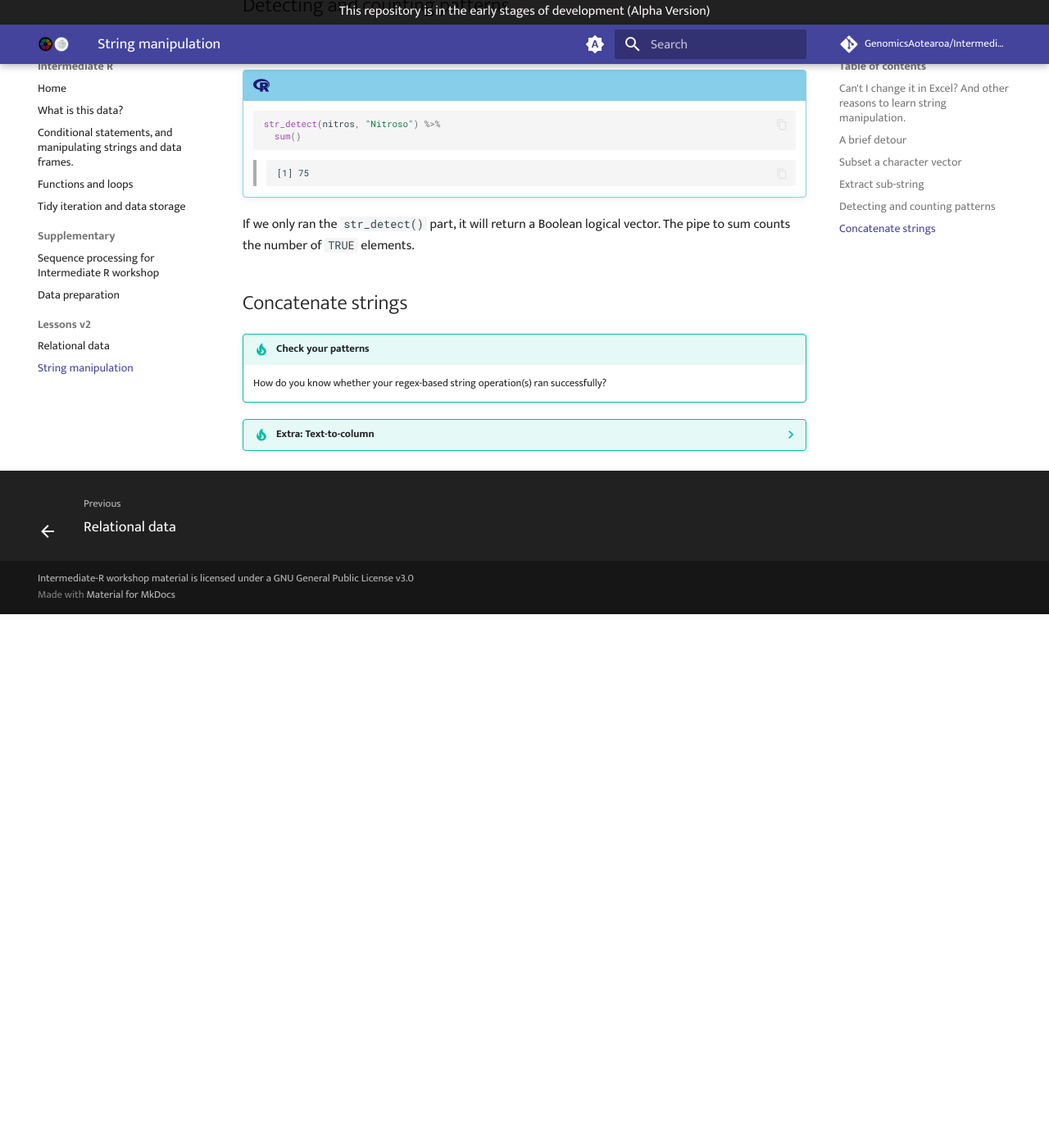
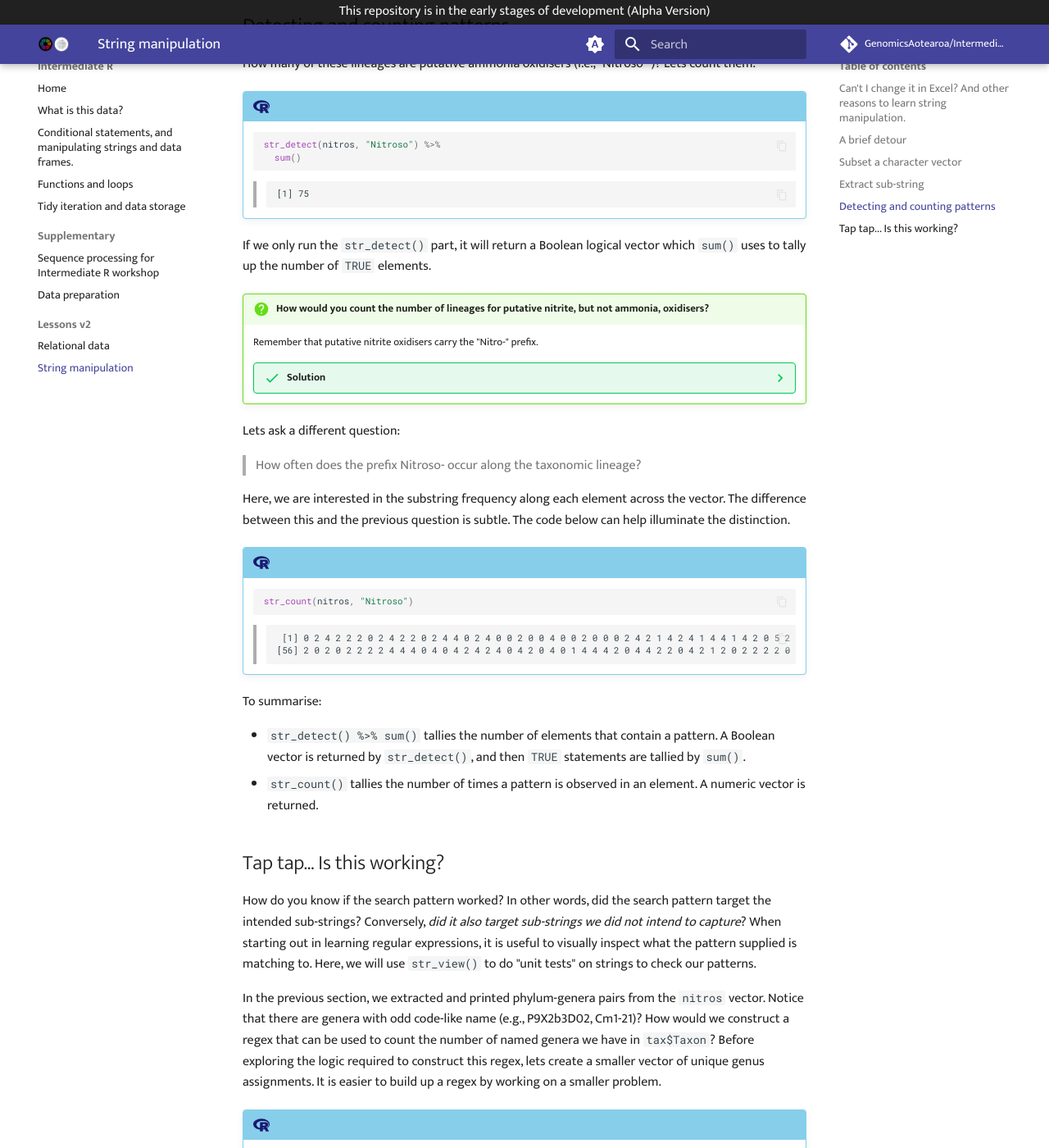
Before and after one commit to GenomicsAotearoa/Intermediate-R, an MkDocs documentation site: the page built from docs/lessons_v2/2.string_manipulation.md, in a window 1280 px wide and 1400 px high, scrolled down 4138 px. Shown: the whole window at 82% size. Built offline with MkDocs 1.6.1 and Material for MkDocs 9.7.7, drawn with Linux system fonts in a browser that asks for light colours; comment, search, counter and statistics services are not loaded; before the commit the page ends 4887 px from its top, so only the background shows below that; some of the changed text lies outside the part shown.

Commit message:
completed string manipulation

````diff
--- a/docs/lessons_v2/2.string_manipulation.md
+++ b/docs/lessons_v2/2.string_manipulation.md
@@ -19,7 +19,7 @@
 
 This lesson will take a brief sojourn from *exploratory data analyses* and explore the realm of string-based methods in R via the **stringr** package. For this lesson, we will constrain our explorations using the following biological context:
 
-> A characteristic of estuarine sediment (where this data originated from) is its active nitrogen-cycling members of the prokaryotic community. For those participating in ammonia or nitrite oxidation, their lineages often have the prefix "Nitroso-" for ammonia oxidisers and "Nitro-" for nitrite oxidisers. However, specific lineages within these groups (assigned at varying taxonomic levels) bear the prefix but do not harbour the necessary genetic machinery for this function.
+> A characteristic of estuarine sediment (where this data originated from) is its active nitrogen-cycling members of the prokaryotic community. For those participating in ammonia or nitrite oxidation, their lineages often have the prefix "Nitroso-" for putative ammonia oxidisers and "Nitro-" for putative nitrite oxidisers. However, specific lineages within these groups (assigned at varying taxonomic levels) bear the prefix but do not harbour the necessary genetic machinery for this function.
 
 The above forms the boundary around the data which we will use for this lesson. Here, we will explore a group of functions at an abstract level. We aim to provide awareness to a set of tools to manipulate (i.e., search, subset, substitute) strings. Alongside that, we want you to be comfortable in constructing regular expressions. This can be daunting if you are new to them. However, we like you to keep in mind that it is both an engineering problem (maximising efficiency with pattern captures) and an art form (being creative and playful to adapt to situations). We stress that there are multiple ways (even within the same framework) to obtain similar results. Some functions are Swiss-army knives when paired with the right regex patterns.
 
@@ -110,7 +110,7 @@
 
     ```r
     # Extract phylum and genus level assignments and sort unique outputs
-    str_replace(nitros, ".+p__([^;]+);.+g__([^;]+).+", "Phylum: \\1, Genus: \\2") %>%
+    str_replace(nitros, ".+p__([^;]+);.+g__([^;]+).*", "Phylum: \\1, Genus: \\2") %>%
       unique() %>%
       str_sort()
     ```
@@ -143,9 +143,18 @@
 
 ??? question "How would you fix the issue in point 2?"
 
-    Add a `str_subset()` prior to `str_replace()` and use the genus prefix `g__` to retain all taxonomies with valid genera assignments.
+    Prior to `str_replace()`, add a `str_subset()` and use the genus prefix `g__` to retain all taxonomies with valid genera assignments.
 
-Notice the subtle change in regex of `.+` to `.*`? Where `.+` means "anything more than once", `.*` means "anything more than zero times". Although the change is subtle enough that it will provide the desired output most times. If you did not use `*`, the output will look slightly weird where there are seemingly duplicates but one of them missing a letter at the end. Try it to see for your self!
+    !!! r-project "code"
+
+        ```r
+        str_subset(nitros, "g__") %>%
+          str_replace(".+p__([^;]+);.+g__([^;]+).*", "Phylum: \\1, Genus: \\2") %>%
+          unique() %>%
+          str_sort()
+        ```
+
+Notice the subtle change in the regex from `.+` to `.*` at the end of the pattern? The combination `.+` means "anything more than **once**", whereas `.*` means "anything more than **zero times**". Most of the time, either pattern will create the desired output. However, in this example, the result will look strange if `+` was used instead of `*`. Try it to see for yourself what the difference is.
 
 ## Detecting and counting patterns
 
@@ -162,121 +171,194 @@
     > [1] 75
     > ```
 
-If we only ran the `str_detect()` part, it will return a Boolean logical vector. The pipe to sum counts the number of `TRUE` elements.
+If we only run the `str_detect()` part, it will return a Boolean logical vector which `sum()` uses to tally up the number of `TRUE` elements.
 
-## Concatenate strings
+!!! question "How would you count the number of lineages for putative nitrite, but not ammonia, oxidisers?"
 
+    Remember that putative nitrite oxidisers carry the "Nitro-" prefix.
+
+    ??? success "Solution"
+
+        Given that the entirety of `nitros` contains sequence variants that have `"Nitro"` somewhere along it's assigned lineage, we need only count those that **do not** contain `"Nitroso"`.
+
+        !!! r-project "code"
+
+            ```r
+            str_detect(nitros, "Nitroso", negate = TRUE) %>%
+              sum()
+            ```
+
+Lets ask a different question:
+
+> How often does the prefix Nitroso- occur along the taxonomic lineage?
+
+Here, we are interested in the substring frequency along each element across the vector. The difference between this and the previous question is subtle. The code below can help illuminate the distinction.
+
+!!! r-project "code"
+
+    ```r
+    str_count(nitros, "Nitroso")
+    ```
+
+    > ```
+    >  [1] 0 2 4 2 2 2 0 2 4 2 2 0 2 4 4 0 2 4 0 0 2 0 0 4 0 0 2 0 0 0 2 4 2 1 4 2 4 1 4 4 1 4 2 0 5 2 0 0 2 1 2 0 0 0 0
+    > [56] 2 0 2 0 2 2 2 2 4 4 4 0 4 0 4 2 4 2 4 0 4 2 0 4 0 1 4 4 4 2 0 4 4 2 2 0 4 2 1 2 0 2 2 2 2 0 2 2 0 2 4 44
+    > ```
+
+To summarise:
+
+* `str_detect() %>% sum()` tallies the number of elements that contain a pattern. A Boolean vector is returned by `str_detect()`, and then `TRUE` statements are tallied by `sum()`.
+* `str_count()` tallies the number of times a pattern is observed in an element. A numeric vector is returned.
+
+## Tap tap... Is this working?
+
+How do you know if the search pattern worked? In other words, did the search pattern target the intended sub-strings? Conversely, *did it also target sub-strings we did not intend to capture*? When starting out in learning regular expressions, it is useful to visually inspect what the pattern supplied is matching to. Here, we will use `str_view()` to do "unit tests" on strings to check our patterns.
+
+In the previous section, we extracted and printed phylum-genera pairs from the `nitros` vector. Notice that there are genera with odd code-like name (e.g., P9X2b3D02, Cm1-21)? How would we construct a regex that can be used to count the number of named genera we have in `tax$Taxon`? Before exploring the logic required to construct this regex, lets create a smaller vector of unique genus assignments. It is easier to build up a regex by working on a smaller problem.
+
+!!! r-project "code"
+
+    ```r
+    genera <- str_extract(tax$Taxon, "g__[^;]+") %>%
+      unique()
+    ```
+
+Now lets work through the logic:
+
+??? question "What differentiates named genera from code-name genera?"
+
+    Named genera are words in a linguistic sense. They are also "names" where they start with an upper-case letter followed by a string of lower-case letters. Notice that there are no non-alphabet characters in them.
+
+Using our logic, we can construct this pattern `[A-Z][a-z]+` which means "any capital letter from A to Z next to any lower case letters from a to z more than once". Lets check how the pattern did:
+
+!!! r-project "code"
+
+    ```r
+    # Named genera starts with an upper-case letter, followed by multiple lower-case letters
+    str_view(genera, "[A-Z][a-z]+")
+
+    # And the tail
+    str_view(genera, "[A-Z][a-z]+") %>% tail()
+    ```
+
+    > ```
+    >  [1] │ g__<Chloroplast>
+    >  [2] │ g__<Woeseia>
+    >  [3] │ g__<Mitochondria>
+    >  [4] │ g__<Sva>1033
+    >  [7] │ g__<Parahaliea>
+    >  [8] │ g__<Actibacter>
+    >  [9] │ g__<Lutimonas>
+    > [10] │ g__<Robiginitalea>
+    > [11] │ g__<Anaerosolibacter>
+    > [13] │ g__<Aquibacter>
+    > [14] │ g__<Pseudophaeobacter>
+    > [15] │ g__<Flavirhabdus>
+    > [16] │ g__<Lutibacter>
+    > [17] │ g__<Candidatus>_<Fritschea>
+    > [18] │ g__<Sva>0081_sediment_group
+    > [19] │ g__<Halioglobus>
+    > [20] │ g__<Fusibacter>
+    > [21] │ g__<Erythrobacter>
+    > [22] │ g__<Limibacillus>
+    > [23] │ g__<Crassaminicella>
+    > ... and 213 more
+    > ```
+
+    > ```
+    > [281] │ g__<Gven>-F17
+    > [282] │ g__<Gaetbulibacter>
+    > [283] │ g__<Sneathiella>
+    > [285] │ g__<Thermomarinilinea>
+    > [286] │ g__<Dadabacteriales>
+    > [287] │ g__<Colwellia>
+    > [288] │ g__<Gemmatimonadaceae>
+    > [289] │ g__<Bacteroidetes>_vadinHA17
+    > [290] │ g__<Dechloromonas>
+    > [291] │ g__<Vicinamibacteraceae>
+    > [292] │ g__<Desulfobulbus>
+    > [293] │ g__<Pelagicoccus>
+    > [296] │ g__<Pirellula>
+    > [297] │ g__<Hyphomicrobium>
+    > [298] │ g__<Spirochaeta>_2
+    > [299] │ g__[<Desulfobacterium>]_catecholicum_group
+    > [301] │ g__<Porticoccus>
+    > [303] │ g__<Iodidimonas>
+    > [306] │ g__<Oceanibulbus>
+    > [307] │ g__<Carboxylicivirga>
+    > ```
+
+Notice how `str_view()` differentiates matches from non-matches using different colours and envelopes them in `<match>`. This is how it can help us build the intuition for using regex.
+
+Our pattern looks good, but there are a few unintended matches as well:
+
+* Some have numbers suffixed immediately after the name-like genera or following a `-` or `_`
+* One is encased in square brackets (`g__[Desulfobacterium]_catecholicum_group`)
+
+We will refine our pattern by incorporating the fact that named genera must end with a lower-case letter:
+
+!!! r-project "code"
+
+    ```r
+    str_view(genera, "[A-Z][a-z]+$")
+    str_view(genera, "[A-Z][a-z]+$") %>% tail()
+    ```
+
+    > ```
+    >  [1] │ g__<Chloroplast>
+    >  [2] │ g__<Woeseia>
+    >  [3] │ g__<Mitochondria>
+    >  [7] │ g__<Parahaliea>
+    >  [8] │ g__<Actibacter>
+    >  [9] │ g__<Lutimonas>
+    > [10] │ g__<Robiginitalea>
+    > [11] │ g__<Anaerosolibacter>
+    > [13] │ g__<Aquibacter>
+    > [14] │ g__<Pseudophaeobacter>
+    > [15] │ g__<Flavirhabdus>
+    > [16] │ g__<Lutibacter>
+    > [17] │ g__Candidatus_<Fritschea>
+    > [19] │ g__<Halioglobus>
+    > [20] │ g__<Fusibacter>
+    > [21] │ g__<Erythrobacter>
+    > [22] │ g__<Limibacillus>
+    > [23] │ g__<Crassaminicella>
+    > [24] │ g__<Ulvibacter>
+    > [25] │ g__<Gracilimonas>
+    > ... and 174 more
+    > ```
+
+    > ```
+    > [296] │ g__<Pirellula>
+    > [297] │ g__<Hyphomicrobium>
+    > [301] │ g__<Porticoccus>
+    > [303] │ g__<Iodidimonas>
+    > [306] │ g__<Oceanibulbus>
+    > [307] │ g__<Carboxylicivirga>
+    > ```
+
+That looks much better! Notice also we have managed to capture Candidatus genera because our pattern matches the proposed name. This is okay as they will be on their way to being named sometime in the future. Lets now use this to count the number of named genera overall:
+
+!!! r-project "code"
+
+    ```r
+    str_extract(tax$Taxon, "g__[^;]+") %>%
+      str_detect("[A-Z][a-z]+$") %>%
+      sum(na.rm = TRUE)
+    ```
+
+    > ```
+    > [1] 1490
+    > ```
+
+    The `na.rm = TRUE` argument is necessary as there is an `NA` generated by the code that created `genera`. This is from lineages that did not have valid genus-level assignments.
+
+In summary, the code above extracted the genus-level assignments from the long lineage string, detected which of them were named, then counted those while ignoring `NA`s.
 
 
 <!--
 
-In the previous lesson, we created a table of elements in `tax` but not in `asv`. This information resides in the `tax_asv_anti$Taxon`, where we can find the taxonomic lineage of sequence variants that were not part of the count table. If we are to find out what was left out of the count table, we will need to inspect this column.
-
-!!! r-project "code"
-
-    ```r
-    head(tax_asv_anti$Taxon)
-    ```
-
-    > ```
-    > [1] "d__Bacteria; p__Cyanobacteria; c__Cyanobacteriia; o__Chloroplast; f__Chloroplast; g__Chloroplast"
-    > [2] "d__Bacteria; p__Cyanobacteria; c__Cyanobacteriia; o__Chloroplast; f__Chloroplast; g__Chloroplast"
-    > [3] "d__Bacteria; p__Cyanobacteria; c__Cyanobacteriia; o__Chloroplast; f__Chloroplast; g__Chloroplast"
-    > [4] "d__Bacteria; p__Cyanobacteria; c__Cyanobacteriia; o__Chloroplast; f__Chloroplast; g__Chloroplast"
-    > [5] "d__Bacteria; p__Proteobacteria; c__Alphaproteobacteria; o__Rickettsiales; f__Mitochondria; g__Mitochondria; s__uncultured_bacterium"
-    > [6] "d__Bacteria; p__Cyanobacteria; c__Cyanobacteriia; o__Chloroplast; f__Chloroplast; g__Chloroplast"
-    > ```
-
-The first few lines are plastids (i.e., chloroplasts and mitochondria). These are common and often unwanted sequences found in 16S rRNA amplicon studies. Many primers that flank and amplify the 16S rRNA hypervariable regions also amplify homologous sequence regions in chloroplast 16S and mitochondrial 18S rRNA sequences.
-
-!!! r-project "code"
-
-    ```r
-    tail(tax_asv_anti$Taxon)
-    ```
-
-    > ```
-    > [1] "d__Bacteria; p__Bacteroidota; c__Bacteroidia; o__Bacteroidales; f__Marinilabiliaceae; g__Carboxylicivirga"
-    > [2] "d__Bacteria; p__Acidobacteriota; c__Thermoanaerobaculia; o__Thermoanaerobaculales; f__Thermoanaerobaculaceae; g__Subgroup_10"
-    > [3] "d__Bacteria; p__Cyanobacteria; c__Cyanobacteriia; o__Chloroplast; f__Chloroplast; g__Chloroplast"
-    > [4] "d__Bacteria; p__Acidobacteriota; c__Thermoanaerobaculia; o__Thermoanaerobaculales; f__Thermoanaerobaculaceae; g__Subgroup_10"
-    > [5] "d__Bacteria; p__Cyanobacteria; c__Cyanobacteriia; o__Chloroplast; f__Chloroplast; g__Chloroplast"
-    > [6] "d__Bacteria; p__Proteobacteria; c__Gammaproteobacteria; o__Steroidobacterales; f__Woeseiaceae; g__Woeseia"
-    > ```
-
-There are also sequences assigned to non-organellar prokaryotic lineages.
-
-Given our current information, how many excluded sequence variants were plastids? To answer that, we will need to:
-
-* Detect the words "Chloroplast" and "Mitochondria" occur in the column
-* Count the frequency
-
-!!! r-project "code"
-
-    ```r
-    # Detect chloroplast
-    chloroplast <- str_detect(tax_asv_anti$Taxon, "Chloroplast")
-    # Detect mitochondria
-    mitochondria <- str_detect(tax_asv_anti$Taxon, "Mitochondria")
-
-    # Count number of TRUE statements
-    sum(chloroplast)
-    sum(mitochondria)
-    ```
-
-    > ```
-    > [1] 115
-    > [1] 36
-    > ```
-
-In the block above, we used `str_detect()`. It searches a character vector (first argument: `string`) for matches to a regex pattern (second argument: `pattern`) and returns a Boolean logical vector. It can also do an inverse search if the third argument (`negate = TRUE`) is provided. Given that the returned vector is Boolean, we feed it to `sum()` to count the number of `TRUE` in the vector.
-
-We can also combine the regex pattern to search for both `"Chloroplast"` and `"Mitochondria"`:
-
-!!! r-project "code"
-
-    ```r
-    str_detect(tax_asv_anti$Taxon, "Chloroplast|Mitochondria") %>%
-      sum()
-    ```
-
-    > ```
-    > [1] 151
-    > ```
-
-The vertical bar `|` functions as an "OR" statement, meaning our pattern represents: `"Chloroplast"` OR `"Mitochondria"`.
-
-!!! warning "`str_count()` vs `str_detect() %>% sum()`"
-
-    There is another function `str_count()` in the stringr package. The description on the help page for this function states: "Counts the number of times pattern is found within each element of string." This is not the same as counting the frequency of occurrence in a vector using `str_detect() %>% sum()`. Above, you have seen what `str_detect() %>% sum()` is doing. Below is an example using `"Chloroplast"` as the pattern to count:
-
-    !!! r-project "code"
-
-        ```r
-        str_count(tax_asv_anti$Taxon, "Chloroplast")
-        ```
-
-        > ```
-        >   [1] 3 3 3 3 0 3 0 3 3 3 0 3 0 3 0 3 3 3 0 3 3 0 0 3 3 3 3 3 3 3 3 3 3 3 3 3 3 3 3 3 3 3 3 3 3 3 3 3 3 3 3 0 0 3 3 3
-        >  [57] 0 3 3 3 3 3 3 3 0 3 3 0 0 3 3 0 0 3 3 3 3 3 3 0 3 0 3 0 0 3 0 0 0 3 3 3 3 3 3 3 3 0 0 3 0 3 0 3 3 0 0 3 0 0 3 3
-        > [113] 0 3 3 3 3 3 3 0 3 3 3 3 3 3 3 3 3 3 3 3 3 0 0 0 0 0 0 0 0 0 0 0 0 3 3 3 3 3 3 3 3 3 3 3 0 3 3 0 0 0 0 0 0 0 0 0
-        > [169] 0 0 0 0 0 0 0 0 0 0 0 0 0 0 0 0 0 0 0 0 0 0 0 0 3 0 3 0
-        > ```
-
-    Notice that it is counting the number of occurrence of the pattern `"Chloroplast"` *IN EACH ELEMENT* (i.e., `"Chloroplast"` occurs three times in each string at the order, family, and genus level)
-
-## Subset and replace strings
-
-
-
--->
-
-
-!!! tip "Check your patterns"
-
-    How do you know whether your regex-based string operation(s) ran successfully?
-
-
+:::Move to tibbles/data frame:::
 ??? tip "Extra: Text-to-column"
 
     We can also separate the `Taxon` column into individual columns to a get a better sense of its contents via `View()`.
@@ -323,3 +405,5 @@
            * right, and `"warn"` about insufficient elements (default behaviour)
 
     The inverse operation is called `unite()`.
+
+-->
````
